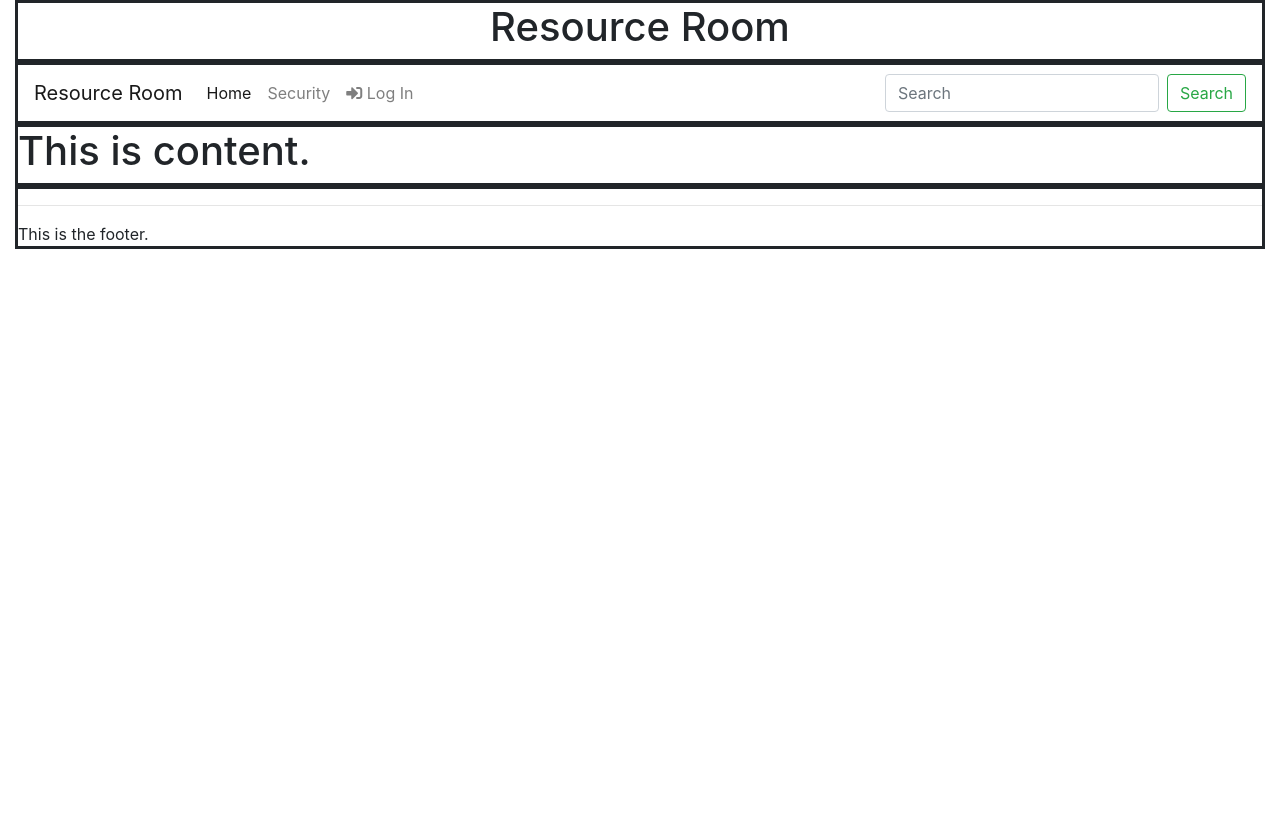
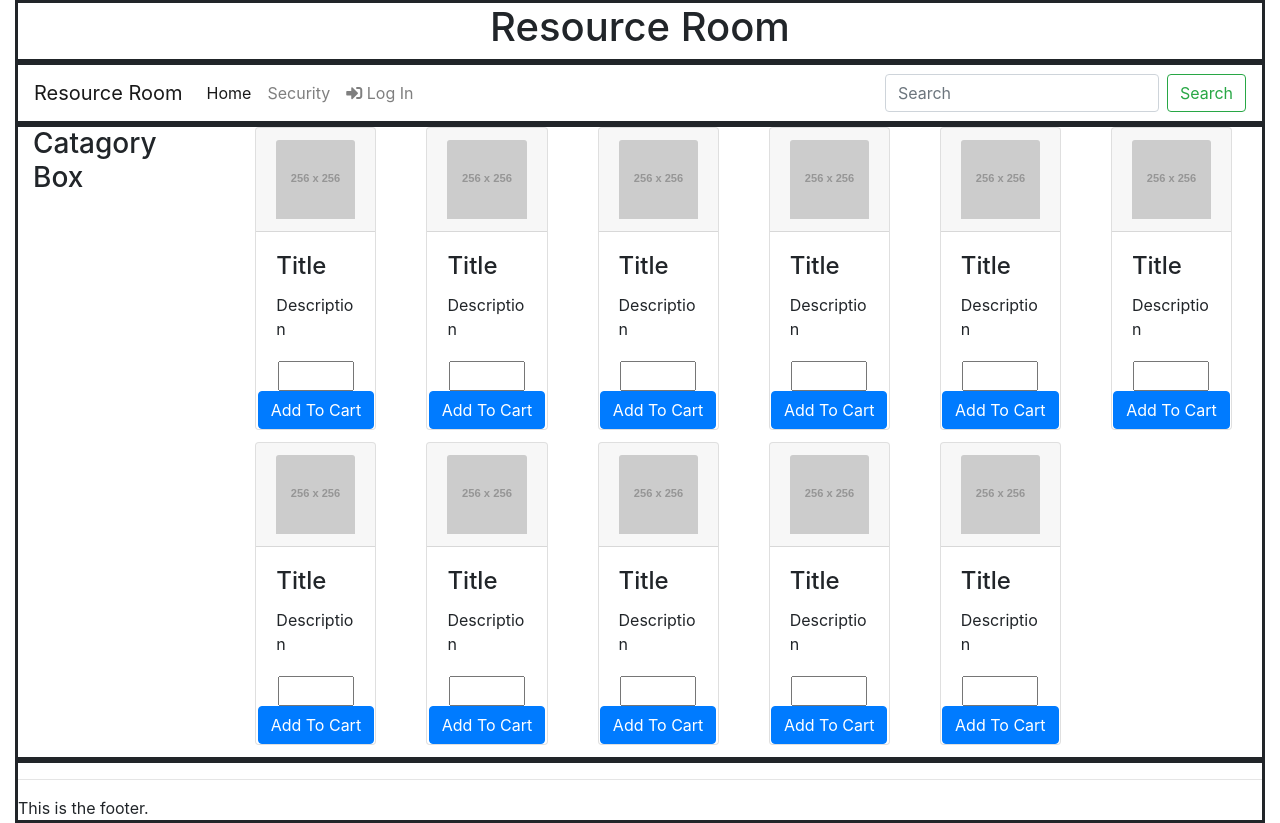
Before and after one commit to BBizzarri/ClarionResourceRoom, a PHP site: page /controller/controller.php in a window 1280 px wide. Before the commit the page ends 249 px from the top, so only its background shows below. Run offline with PHP 8.4, Linux system fonts and the light colour scheme; grey boxes labelled with a size stand in for pictures from a placeholder-image service; some libraries are stand-ins or nearby versions.

Commit message:
Sample Layout for student shopping page

```diff
--- a/ResourceRoom/css/main.css
+++ b/ResourceRoom/css/main.css
@@ -7,3 +7,27 @@ header, nav, section, footer {
 .clearable {
     clear: both;
 }
+
+@media (min-width: 576px) {
+    .card-columns {
+        column-count: 2;
+    }
+}
+
+@media (min-width: 768px) {
+    .card-columns {
+        column-count: 3;
+    }
+}
+
+@media (min-width: 992px) {
+    .card-columns {
+        column-count: 4;
+    }
+}
+
+@media (min-width: 1200px) {
+    .card-columns {
+        column-count: 6;
+    }
+}
--- a/ResourceRoom/view/index.php
+++ b/ResourceRoom/view/index.php
@@ -3,7 +3,39 @@
     require '../view/headerInclude.php';
 ?>
     <section id="main">
-        <h1>This is content.</h1>
+        <div class="container-fluid">
+            <div class ="row">
+                <div class="col-2">
+                    <h3>Catagory Box</h3>
+                </div>
+                <div class="col-10">
+                    <div class="card-columns">
+                    <?php
+                    for ($x = 0; $x <= 10; $x++) {
+                         ?>
+                        <div class="container-fluid">
+                            <div class="card flex-row flex-wrap">
+                                <div class="card-header">
+                                    <img src="https://dummyimage.com/256x256/000/fff.jpg" class="card-img-top" alt="...">
+                                </div>
+                                <div class="card-body">
+                                    <h4 class="card-title">Title</h4>
+                                    <p class="card-text">Description</p>
+                                </div>
+                                <div class="card-block text-center">
+                                    <input type="number" id="quantity" name="quantity" min="1" max="5">
+                                    <a href="#" class="btn btn-primary">Add To Cart</a>
+                                </div>
+
+                            </div>
+                        </div>
+                        <?php
+                    }
+                    ?>
+                    </div>
+                </div>
+            </div>
+        </div>
     </section>
 
 <?php
```
